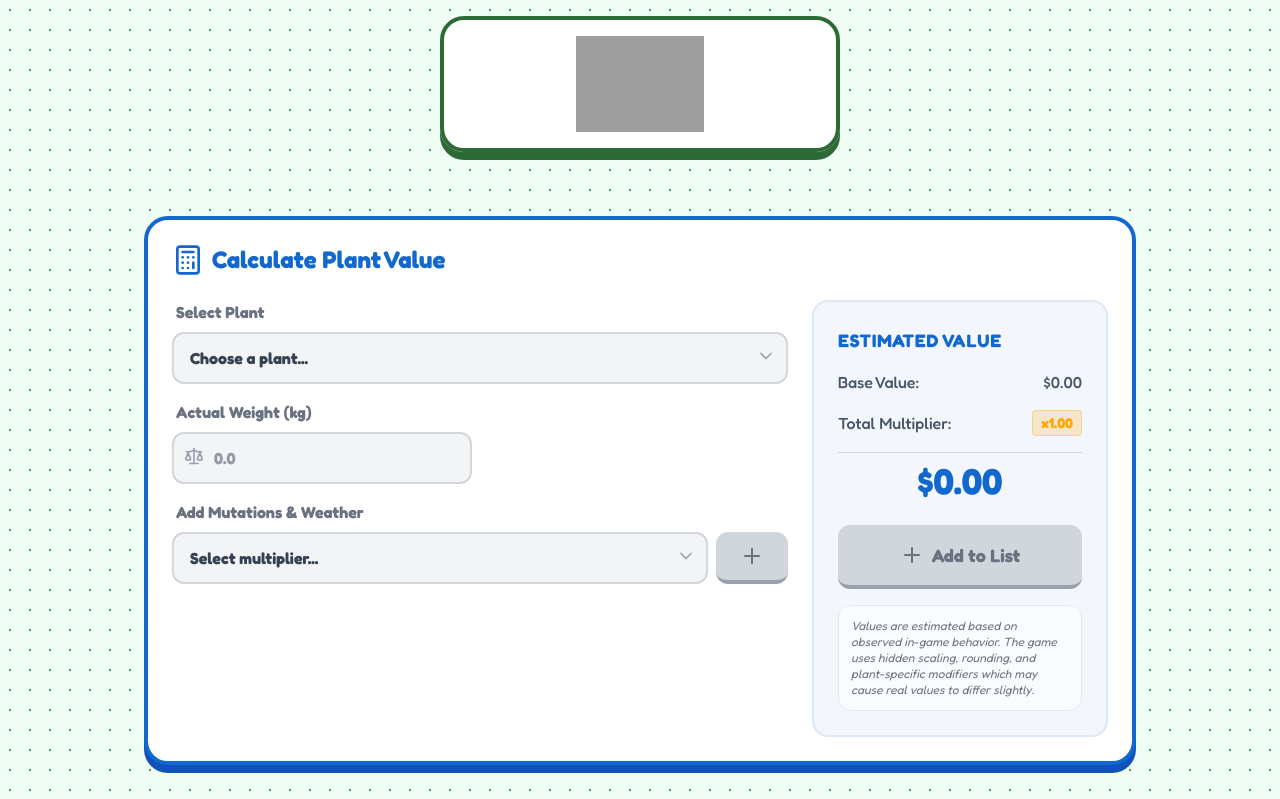
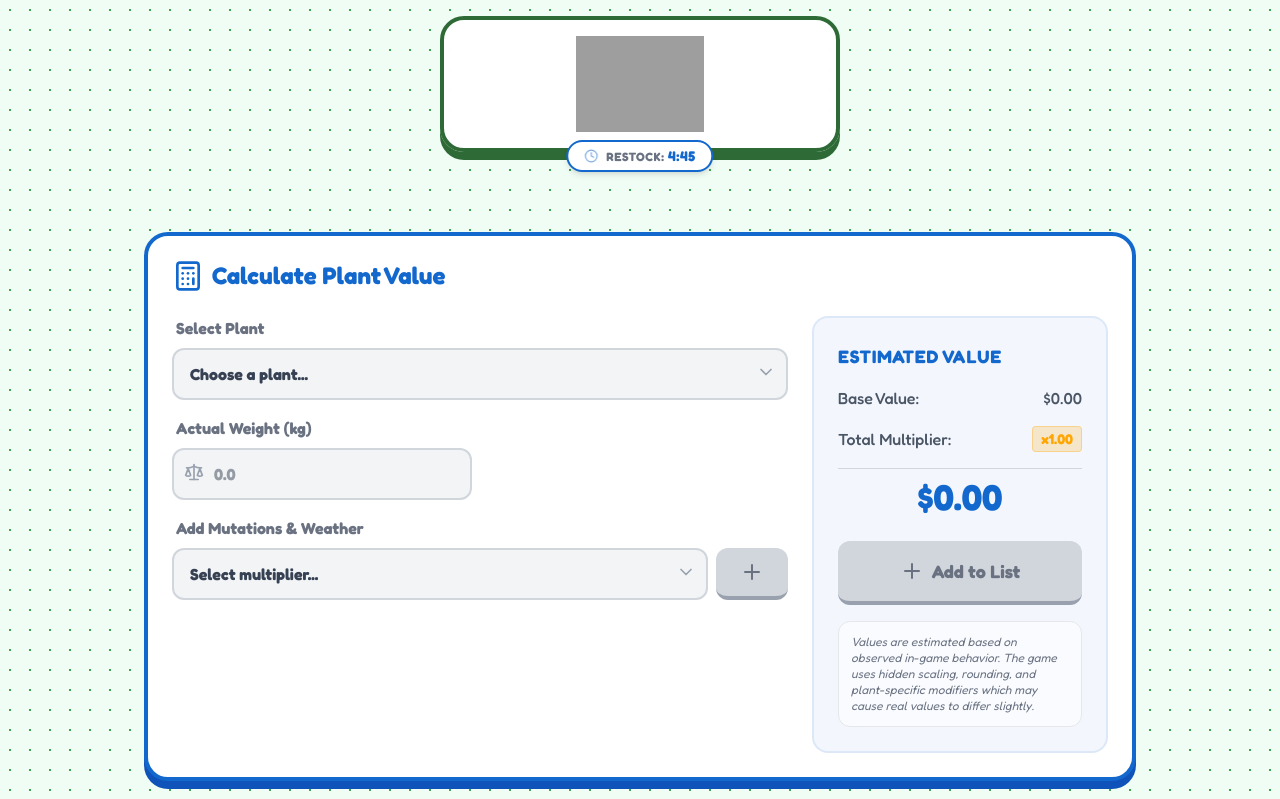
Before and after one commit to therealtmmc/Garden-Horizon-Web, a React (Vite) app: page / in a window 1280 px wide. Shown: the top 799 px of the page. Built offline with nearby package versions, Linux system fonts and the light colour scheme; grey boxes are pictures that could not be loaded.

Commit message:
feat: Add restock timer component
Introduces a new component to display the countdown to the next item restock.
This component is integrated into the header, providing real-time updates and a visual progress indicator.
The header layout has been adjusted to accommodate the new element.

```diff
--- a/src/components/Header.tsx
+++ b/src/components/Header.tsx
@@ -1,14 +1,15 @@
 import React, { useState } from 'react';
 import { Sprout } from 'lucide-react';
+import { RestockTimer } from './RestockTimer';
 
 export function Header() {
   const [imageError, setImageError] = useState(false);
 
   return (
-    <header className="w-full p-4 flex justify-center items-center">
+    <header className="w-full p-4 flex justify-center items-center pb-8">
       <div className="relative group cursor-pointer transform hover:scale-105 transition-transform duration-300 w-full max-w-[400px]">
         {/* Logo Container */}
-        <div className="bg-white/90 backdrop-blur-sm border-4 border-farm-dark-green rounded-3xl p-4 shadow-[0_8px_0_rgba(45,106,54,1)] flex items-center justify-center w-full min-h-[80px] md:min-h-[100px]">
+        <div className="bg-white/90 backdrop-blur-sm border-4 border-farm-dark-green rounded-3xl p-4 shadow-[0_8px_0_rgba(45,106,54,1)] flex items-center justify-center w-full min-h-[80px] md:min-h-[100px] relative z-10">
            {!imageError ? (
              <img
                src="/logo.png"
@@ -32,6 +33,9 @@ export function Header() {
              </div>
            )}
         </div>
+
+        {/* Restock Timer */}
+        <RestockTimer />
       </div>
     </header>
   );
--- /dev/null
+++ b/src/components/RestockTimer.tsx
@@ -0,0 +1,66 @@
+import React, { useState, useEffect } from 'react';
+import { Clock } from 'lucide-react';
+
+export function RestockTimer() {
+  const [timeLeft, setTimeLeft] = useState('');
+  const [progress, setProgress] = useState(0);
+
+  useEffect(() => {
+    const updateTimer = () => {
+      const now = new Date();
+      const minutes = now.getMinutes();
+
+      // Calculate the next 5-minute mark
+      // We want the next multiple of 5 minutes
+      // e.g. 12:00 -> 12:05, 12:01 -> 12:05, 12:04 -> 12:05, 12:05 -> 12:10
+
+      const remainder = minutes % 5;
+      const minutesToAdd = 5 - remainder;
+
+      let targetTime = new Date(now);
+      targetTime.setMinutes(minutes + minutesToAdd);
+      targetTime.setSeconds(0);
+      targetTime.setMilliseconds(0);
+
+      // Safety check: if target is in the past (shouldn't happen with above logic), add 5 mins
+      if (targetTime.getTime() <= now.getTime()) {
+          targetTime.setMinutes(targetTime.getMinutes() + 5);
+      }
+
+      const diff = targetTime.getTime() - now.getTime();
+
+      const m = Math.floor(diff / 60000);
+      const s = Math.floor((diff % 60000) / 1000);
+
+      setTimeLeft(`${m}:${s.toString().padStart(2, '0')}`);
+
+      // Progress bar (fills up as we get closer to restock)
+      // 5 minutes = 300,000 ms
+      const totalDuration = 5 * 60 * 1000;
+      const timeElapsed = totalDuration - diff;
+      const pct = (timeElapsed / totalDuration) * 100;
+      setProgress(pct);
+    };
+
+    updateTimer();
+    const interval = setInterval(updateTimer, 1000);
+    return () => clearInterval(interval);
+  }, []);
+
+  return (
+    <div className="absolute -bottom-5 left-1/2 -translate-x-1/2 z-20">
+      <div className="bg-white border-2 border-kahoot-blue rounded-full px-4 py-1 shadow-md flex items-center gap-2 whitespace-nowrap overflow-hidden relative">
+        {/* Progress Background */}
+        <div
+          className="absolute left-0 top-0 bottom-0 bg-blue-50 transition-all duration-1000 ease-linear -z-10"
+          style={{ width: `${progress}%` }}
+        />
+
+        <Clock className="w-3.5 h-3.5 text-kahoot-blue animate-pulse" />
+        <span className="text-xs font-bold text-gray-500 uppercase tracking-wider">
+          Restock: <span className="text-kahoot-blue text-sm font-black tabular-nums">{timeLeft}</span>
+        </span>
+      </div>
+    </div>
+  );
+}
```
